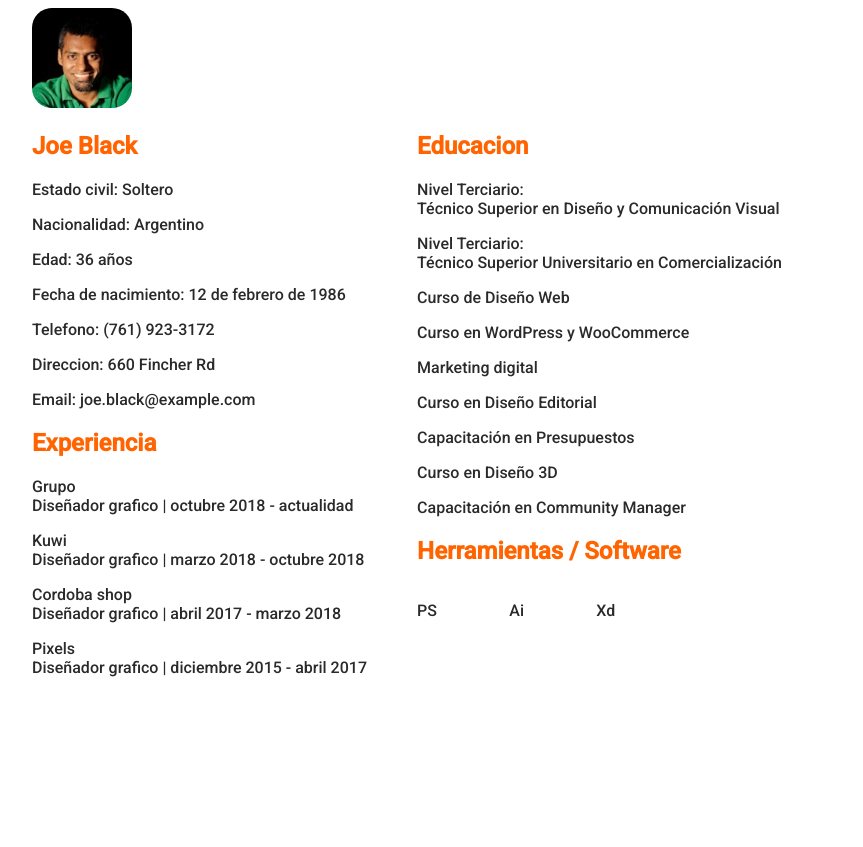
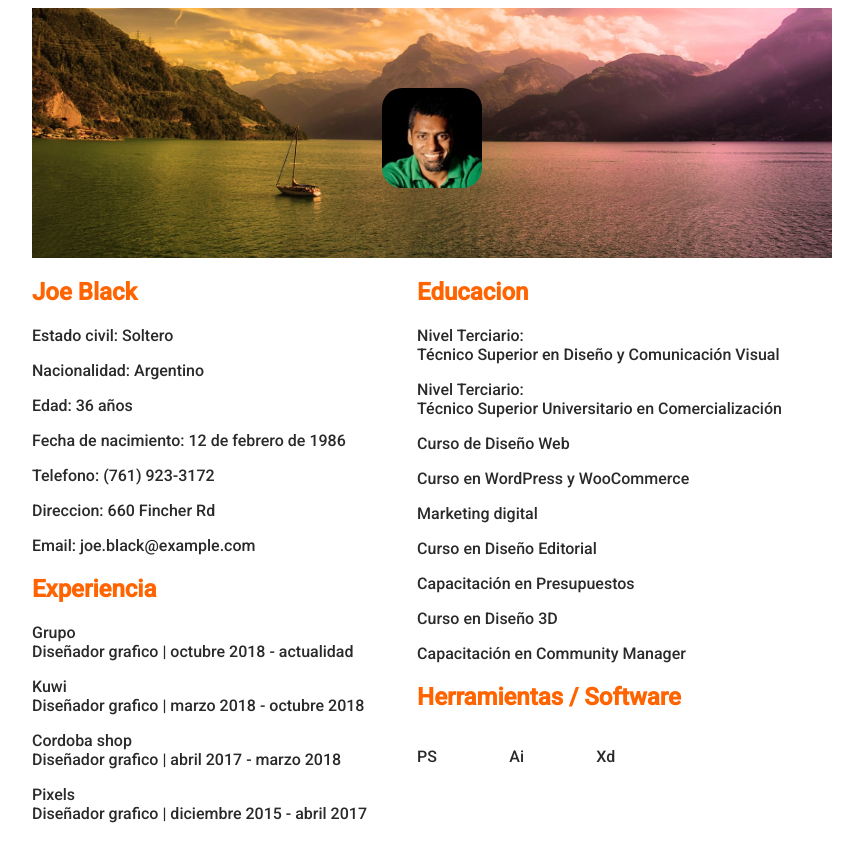
Before and after one commit to marcospozzolo/joeblack, a plain HTML site: page index.html in a window 1280 px wide. Shown: the whole page, without its empty margins (208-1071 px from the left). Before the commit the page ends 800 px from the top, so only its background shows below. Drawn offline with Linux system fonts and the light colour scheme.

Commit message:
cambios en portada

```diff
--- a/estilos.css
+++ b/estilos.css
@@ -23,11 +23,19 @@ p {
 .profile-image {
     width: 100px;
     height: 100px;
+    text-align: center;
     border-radius: 20%;
+    top: 80px;
+    position: relative;
 }
 
 .image-container {
     max-width: 800px;
+    height: 250px;
     margin-left: auto;
     margin-right: auto;
+    background-image: url("./images/fondo.jpg");
+    background-position: center;
+    background-size: 800px 300px;
+    text-align: center;
 }
```
Also changed, not shown: index.html (+1 -0 lines), images/fondo.jpg (added).
